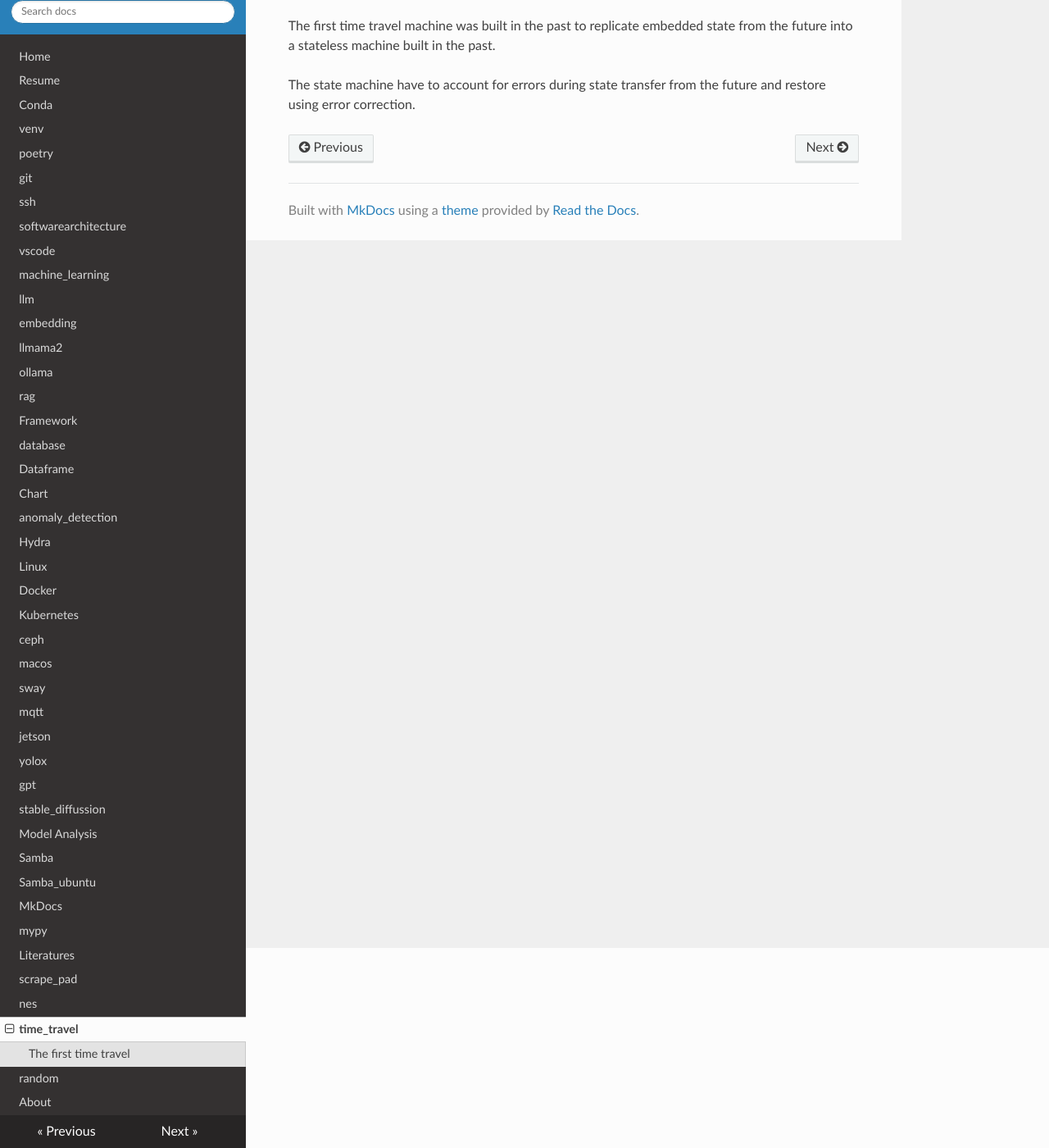
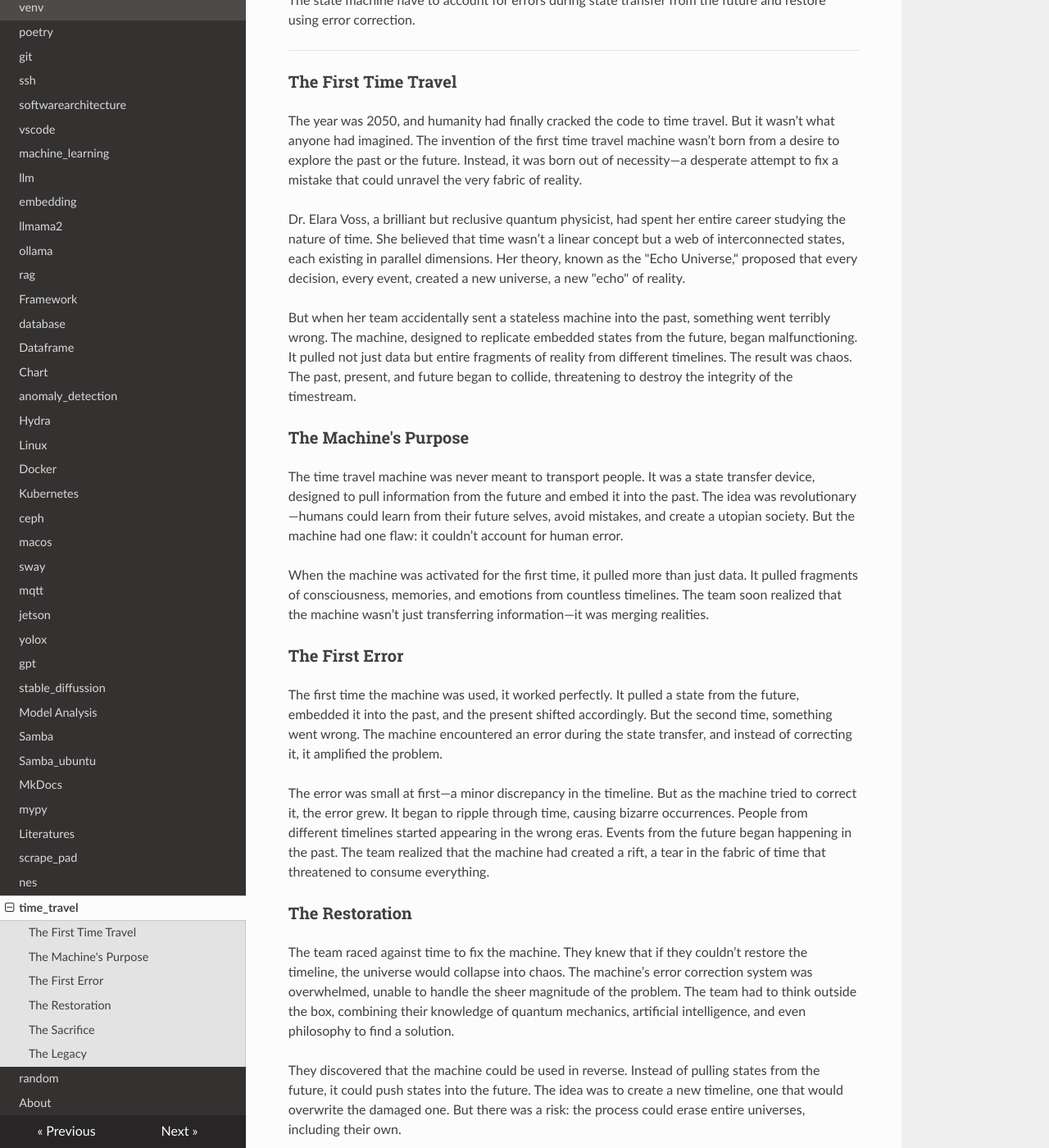
Before and after one commit to furyhawk/124c41, an MkDocs documentation site: the page built from docs/time_travel.md, in a window 1280 px wide and 1400 px high, scrolled down 244 px. Shown: the whole window at 82% size. Built offline with MkDocs 1.6.1, drawn with Linux system fonts in a browser that asks for light colours; nearby versions of some CDN libraries; some of the changed text lies outside the part shown.

Commit message:
Revise time travel documentation: enhance narrative and structure

```diff
--- a/docs/time_travel.md
+++ b/docs/time_travel.md
@@ -1,10 +1,48 @@
-# Time travel
+# Time Travel
 
-by furyhawk
-
-## The first time travel
-
+---
 
 The first time travel machine was built in the past to replicate embedded state from the future into a stateless machine built in the past.
+The state machine have to account for errors during state transfer from the future and restore using error correction.
 
-The state machine have to account for errors during state transfer from the future and restore using error correction.
+---
+
+### The First Time Travel
+
+The year was 2050, and humanity had finally cracked the code to time travel. But it wasn’t what anyone had imagined. The invention of the first time travel machine wasn’t born from a desire to explore the past or the future. Instead, it was born out of necessity—a desperate attempt to fix a mistake that could unravel the very fabric of reality.
+
+Dr. Elara Voss, a brilliant but reclusive quantum physicist, had spent her entire career studying the nature of time. She believed that time wasn’t a linear concept but a web of interconnected states, each existing in parallel dimensions. Her theory, known as the "Echo Universe," proposed that every decision, every event, created a new universe, a new "echo" of reality.
+
+But when her team accidentally sent a stateless machine into the past, something went terribly wrong. The machine, designed to replicate embedded states from the future, began malfunctioning. It pulled not just data but entire fragments of reality from different timelines. The result was chaos. The past, present, and future began to collide, threatening to destroy the integrity of the timestream.
+
+### The Machine's Purpose
+
+The time travel machine was never meant to transport people. It was a state transfer device, designed to pull information from the future and embed it into the past. The idea was revolutionary—humans could learn from their future selves, avoid mistakes, and create a utopian society. But the machine had one flaw: it couldn’t account for human error.
+
+When the machine was activated for the first time, it pulled more than just data. It pulled fragments of consciousness, memories, and emotions from countless timelines. The team soon realized that the machine wasn’t just transferring information—it was merging realities.
+
+### The First Error
+
+The first time the machine was used, it worked perfectly. It pulled a state from the future, embedded it into the past, and the present shifted accordingly. But the second time, something went wrong. The machine encountered an error during the state transfer, and instead of correcting it, it amplified the problem.
+
+The error was small at first—a minor discrepancy in the timeline. But as the machine tried to correct it, the error grew. It began to ripple through time, causing bizarre occurrences. People from different timelines started appearing in the wrong eras. Events from the future began happening in the past. The team realized that the machine had created a rift, a tear in the fabric of time that threatened to consume everything.
+
+### The Restoration
+
+The team raced against time to fix the machine. They knew that if they couldn’t restore the timeline, the universe would collapse into chaos. The machine’s error correction system was overwhelmed, unable to handle the sheer magnitude of the problem. The team had to think outside the box, combining their knowledge of quantum mechanics, artificial intelligence, and even philosophy to find a solution.
+
+They discovered that the machine could be used in reverse. Instead of pulling states from the future, it could push states into the future. The idea was to create a new timeline, one that would overwrite the damaged one. But there was a risk: the process could erase entire universes, including their own.
+
+### The Sacrifice
+
+In the end, there was no other choice. The team activated the machine, sending a corrected state into the future. The rift began to close, and the timeline began to heal. But the cost was high. The machine, overloaded with energy, exploded in a blinding flash of light. When the light faded, the team was gone. The lab was destroyed, and the machine was nothing more than a pile of rubble.
+
+But the world was saved. The timeline was restored, and the timestream was intact. The machine had fulfilled its purpose, even if it meant sacrificing itself.
+
+### The Legacy
+
+The invention of the time travel machine changed humanity forever. It proved that time was not just a linear concept but a complex web of possibilities. It also taught humans a valuable lesson: the power of time was not to be trifled with. The machine was never rebuilt, but its legacy lived on. It inspired a new generation of scientists, philosophers, and dreamers to explore the mysteries of time.
+
+And though the machine was gone, its impact remained. It reminded humanity that the future was not set in stone, and that every decision had the power to shape the universe.
+
+---
```
